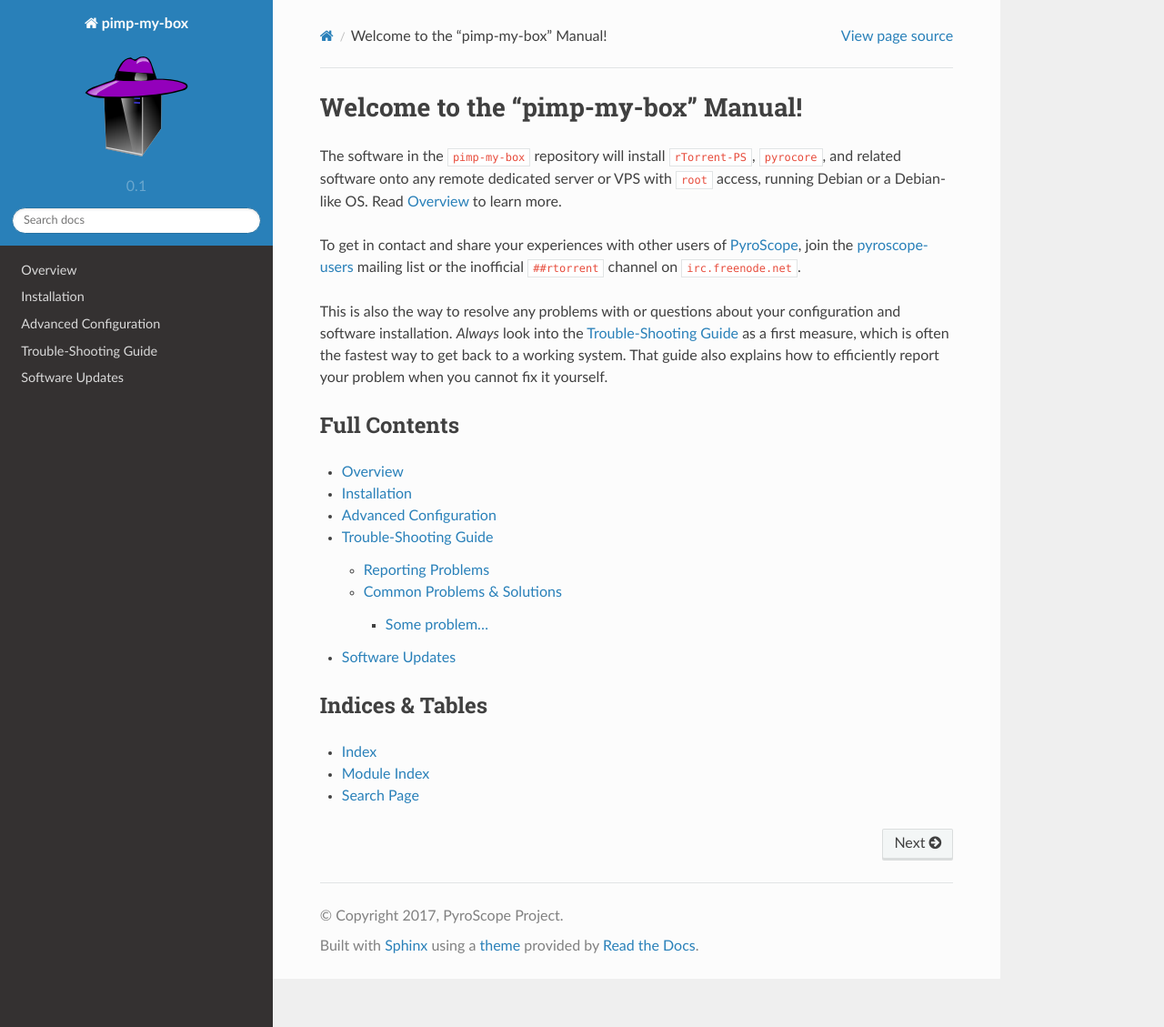
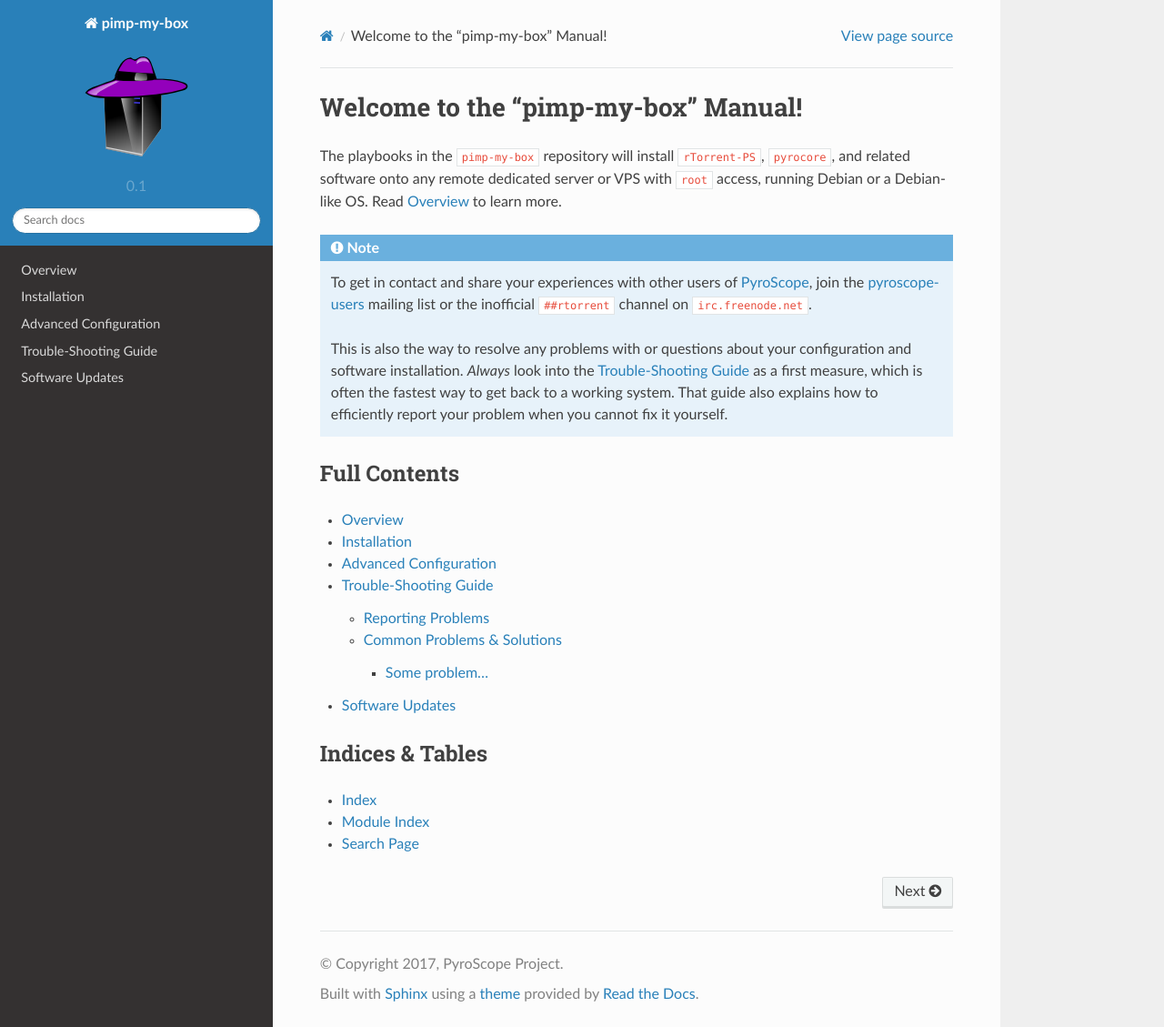
Before and after one commit to pyroscope/pimp-my-box, a Sphinx documentation site: the page built from docs/index.rst, in a window 1280 px wide and 1129 px high. Shown: the whole window at 91% size. Built offline with Sphinx 7.4.7 and the Read the Docs theme 2.0.0, drawn with Linux system fonts in a browser that asks for light colours.

Commit message:
docs: put contact info into a note box

```diff
--- a/docs/index.rst
+++ b/docs/index.rst
@@ -6,11 +6,13 @@
 Welcome to the “pimp-my-box” Manual!
 ====================================
 
-The software in the ``pimp-my-box`` repository will install ``rTorrent-PS``, ``pyrocore``, and related software
+The playbooks in the ``pimp-my-box`` repository will install ``rTorrent-PS``, ``pyrocore``, and related software
 onto any remote dedicated server or VPS with ``root`` access, running Debian or a Debian-like OS.
 Read :doc:`overview` to learn more.
 
-.. include:: include-contacts.rst
+.. note::
+
+    .. include:: include-contacts.rst
 
 
 Full Contents
```
